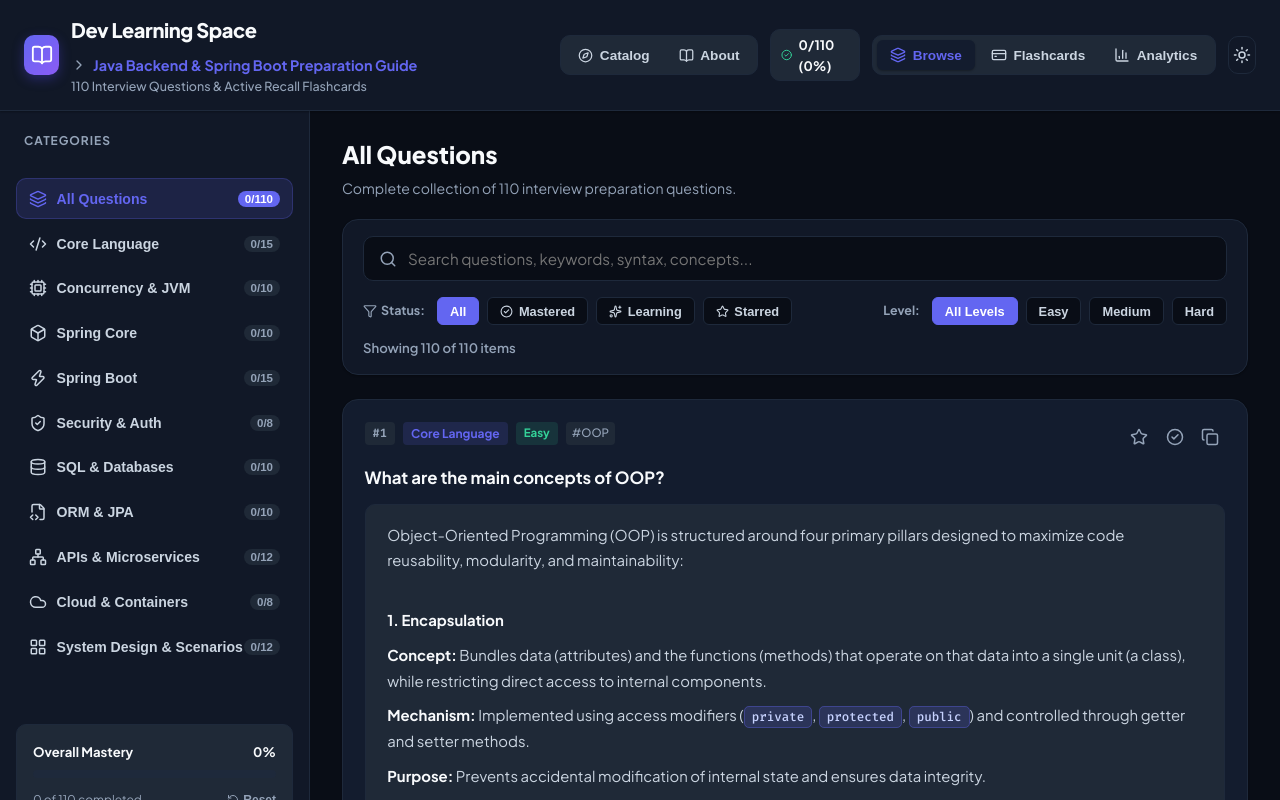
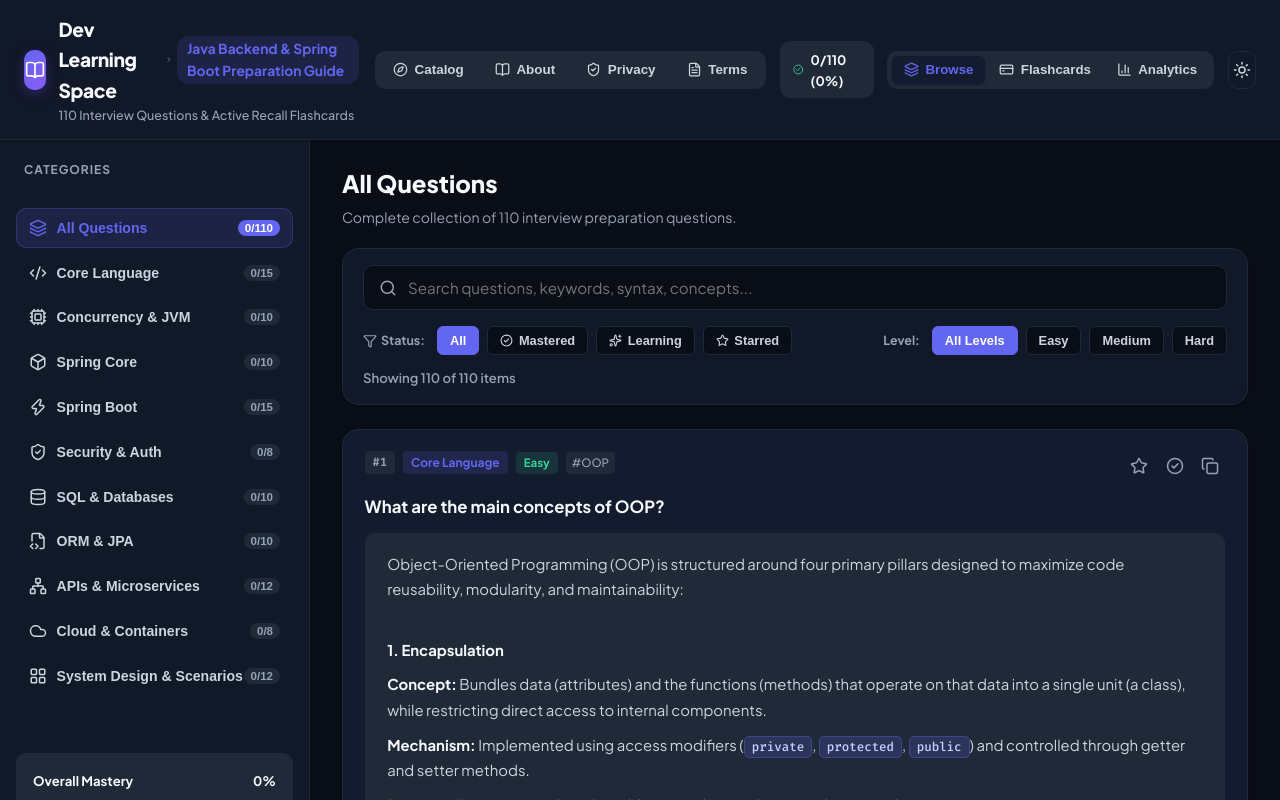
Before and after one commit to q201/dev-learning-space, a React (Vite) app: page / in a window 1280 px wide. Both pictures are taken after a click on the button "Start Study Guide". Shown: the top 800 px of the page. Built offline with nearby package versions, Linux system fonts and the light colour scheme.

Commit message:
style: refine header navigation bar layout with crisp top links, guide tags, and study mode switchers

```diff
--- a/src/components/Header.jsx
+++ b/src/components/Header.jsx
@@ -9,9 +9,11 @@ import {
   Moon,
   Star,
   CheckCircle2,
-  Home,
   ChevronRight,
-  Compass
+  Compass,
+  FileText,
+  ShieldCheck,
+  Sparkles
 } from 'lucide-react';
 
 export const Header = () => {
@@ -43,21 +45,21 @@ export const Header = () => {
         {/* Brand Logo & Dynamic Breadcrumbs */}
         <div className="brand" onClick={returnToLanding} style={{ cursor: 'pointer' }}>
           <div className="brand-icon">
-            <BookOpen size={22} />
+            <BookOpen size={20} />
           </div>
           <div className="brand-text">
-            <div style={{ display: 'flex', alignItems: 'center', gap: '8px', flexWrap: 'wrap' }}>
-              <h1 style={{ fontSize: '1.25rem', fontWeight: 800 }}>Dev Learning Space</h1>
+            <div style={{ display: 'flex', alignItems: 'center', gap: '8px' }}>
+              <h1 style={{ fontSize: '1.2rem', fontWeight: 800 }}>Dev Learning Space</h1>
               {activeGuideObj && (
-                <div style={{ display: 'flex', alignItems: 'center', gap: '6px' }}>
-                  <ChevronRight size={16} color="var(--text-muted)" />
-                  <span style={{ fontSize: '0.9rem', fontWeight: 700, color: 'var(--accent-primary)' }}>
+                <div style={{ display: 'flex', alignItems: 'center', gap: '4px' }}>
+                  <ChevronRight size={15} color="var(--text-muted)" />
+                  <span className="brand-guide-tag">
                     {activeGuideObj.title}
                   </span>
                 </div>
               )}
             </div>
-            <p>
+            <p className="brand-subtitle">
               {activeGuideObj
                 ? `${totalQuestions} Interview Questions & Active Recall Flashcards`
                 : 'Software Engineering Interview & Technical Knowledge Portal'}
@@ -65,80 +67,82 @@ export const Header = () => {
           </div>
         </div>
 
-        {/* Header Action Controls */}
+        {/* Header Action Navigation */}
         <div className="header-actions">
-          {/* Navigation Pill Group */}
-          <div className="nav-pill-group">
+          {/* Main Top Navigation Items */}
+          <nav className="header-nav-links">
             <button
-              className={`nav-pill-btn ${currentPage === 'home' && !selectedTopic ? 'active' : ''}`}
+              className={`header-nav-item ${currentPage === 'home' && !selectedTopic ? 'active' : ''}`}
               onClick={() => navigateTo('home')}
-              title="Explore All Interview Modules & Guides"
             >
               <Compass size={15} />
               <span>Catalog</span>
             </button>
+
             <button
-              className={`nav-pill-btn ${currentPage === 'about' ? 'active' : ''}`}
+              className={`header-nav-item ${currentPage === 'about' ? 'active' : ''}`}
               onClick={() => navigateTo('about')}
-              title="About Dev Learning Space"
             >
               <BookOpen size={15} />
               <span>About</span>
             </button>
-          </div>
 
-          {/* Dynamic Topic Progress Pill */}
+            <button
+              className={`header-nav-item ${currentPage === 'privacy' ? 'active' : ''}`}
+              onClick={() => navigateTo('privacy')}
+            >
+              <ShieldCheck size={15} />
+              <span className="hide-mobile">Privacy</span>
+            </button>
+
+            <button
+              className={`header-nav-item ${currentPage === 'terms' ? 'active' : ''}`}
+              onClick={() => navigateTo('terms')}
+            >
+              <FileText size={15} />
+              <span className="hide-mobile">Terms</span>
+            </button>
+          </nav>
+
+          {/* Dynamic Topic Mastery Pill */}
           {selectedTopic && (
-            <div className="nav-pill-group" style={{ padding: '4px 10px', alignItems: 'center' }}>
-              <div style={{ display: 'flex', alignItems: 'center', gap: '6px', fontSize: '0.82rem', fontWeight: 700 }}>
-                <CheckCircle2 size={16} color="var(--success)" />
-                <span>{masteredCount}/{totalQuestions} ({percentage}%)</span>
-              </div>
+            <div className="topic-progress-badge" title="Topic Mastery Progress">
+              <CheckCircle2 size={15} color="var(--success)" />
+              <span>{masteredCount}/{totalQuestions} ({percentage}%)</span>
               {bookmarkedCount > 0 && (
-                <div
-                  style={{
-                    display: 'flex',
-                    alignItems: 'center',
-                    gap: '4px',
-                    fontSize: '0.82rem',
-                    fontWeight: 700,
-                    color: 'var(--warning)',
-                    marginLeft: '8px'
-                  }}
-                  title={`${bookmarkedCount} Bookmarked Questions`}
-                >
-                  <Star size={14} fill="var(--warning)" color="var(--warning)" />
-                  <span>{bookmarkedCount}</span>
-                </div>
+                <span className="bookmark-count-pill" title={`${bookmarkedCount} Bookmarked Questions`}>
+                  <Star size={13} fill="var(--warning)" color="var(--warning)" />
+                  {bookmarkedCount}
+                </span>
               )}
             </div>
           )}
 
-          {/* View Mode Switcher (Browse, Flashcards, Analytics) */}
+          {/* Study Mode Switchers (Browse, Flashcards, Analytics) */}
           {selectedTopic && (
-            <div className="nav-pill-group">
+            <div className="study-mode-group">
               <button
-                className={`nav-pill-btn ${viewMode === 'list' ? 'active' : ''}`}
+                className={`mode-btn ${viewMode === 'list' ? 'active' : ''}`}
                 onClick={() => setViewMode('list')}
                 title="Browse Questions List"
               >
-                <Layers size={16} />
+                <Layers size={15} />
                 <span className="hide-mobile">Browse</span>
               </button>
               <button
-                className={`nav-pill-btn ${viewMode === 'flashcards' ? 'active' : ''}`}
+                className={`mode-btn ${viewMode === 'flashcards' ? 'active' : ''}`}
                 onClick={() => setViewMode('flashcards')}
                 title="Active Recall Flashcards Mode"
               >
-                <CreditCard size={16} />
+                <CreditCard size={15} />
                 <span className="hide-mobile">Flashcards</span>
               </button>
               <button
-                className={`nav-pill-btn ${viewMode === 'stats' ? 'active' : ''}`}
+                className={`mode-btn ${viewMode === 'stats' ? 'active' : ''}`}
                 onClick={() => setViewMode('stats')}
                 title="Mastery Progress Analytics"
               >
-                <BarChart3 size={16} />
+                <BarChart3 size={15} />
                 <span className="hide-mobile">Analytics</span>
               </button>
             </div>
--- a/src/styles/main.css
+++ b/src/styles/main.css
@@ -164,37 +164,115 @@ body {
 .header-actions {
   display: flex;
   align-items: center;
-  gap: 0.75rem;
-}
-
-.nav-pill-group {
-  display: flex;
+  gap: 0.85rem;
+}
+
+.brand-guide-tag {
+  font-size: 0.86rem;
+  font-weight: 700;
+  color: var(--accent-primary);
+  background: var(--accent-light);
+  padding: 2px 10px;
+  border-radius: 12px;
+}
+
+.brand-subtitle {
+  font-size: 0.78rem;
+  color: var(--text-muted);
+  font-weight: 500;
+}
+
+/* Header Top Navigation Links */
+.header-nav-links {
+  display: flex;
+  align-items: center;
+  gap: 0.25rem;
   background: var(--bg-tertiary);
   padding: 4px;
   border-radius: var(--radius-md);
-  gap: 2px;
-  border: 1px solid var(--border-color);
-}
-
-.nav-pill-btn {
-  display: flex;
+  border: 1px solid var(--border-color);
+}
+
+.header-nav-item {
+  display: inline-flex;
   align-items: center;
   gap: 0.4rem;
-  padding: 0.45rem 0.85rem;
+  padding: 0.4rem 0.85rem;
   border-radius: var(--radius-sm);
   border: none;
   background: transparent;
   color: var(--text-secondary);
-  font-size: 0.85rem;
+  font-size: 0.84rem;
   font-weight: 600;
   cursor: pointer;
-}
-
-.nav-pill-btn:hover {
-  color: var(--text-primary);
-}
-
-.nav-pill-btn.active {
+  transition: all 0.2s ease;
+}
+
+.header-nav-item:hover {
+  color: var(--text-primary);
+  background: var(--bg-hover);
+}
+
+.header-nav-item.active {
+  background: var(--bg-card);
+  color: var(--accent-primary);
+  box-shadow: var(--shadow-sm);
+}
+
+/* Topic Progress Badge */
+.topic-progress-badge {
+  display: flex;
+  align-items: center;
+  gap: 0.45rem;
+  padding: 0.4rem 0.75rem;
+  background: var(--bg-tertiary);
+  border: 1px solid var(--border-color);
+  border-radius: var(--radius-md);
+  font-size: 0.82rem;
+  font-weight: 700;
+  color: var(--text-primary);
+}
+
+.bookmark-count-pill {
+  display: inline-flex;
+  align-items: center;
+  gap: 0.25rem;
+  margin-left: 0.35rem;
+  color: var(--warning);
+  font-size: 0.8rem;
+}
+
+/* Study Mode Group */
+.study-mode-group {
+  display: flex;
+  align-items: center;
+  gap: 2px;
+  background: var(--bg-tertiary);
+  padding: 4px;
+  border-radius: var(--radius-md);
+  border: 1px solid var(--border-color);
+}
+
+.mode-btn {
+  display: inline-flex;
+  align-items: center;
+  gap: 0.4rem;
+  padding: 0.4rem 0.75rem;
+  border-radius: var(--radius-sm);
+  border: none;
+  background: transparent;
+  color: var(--text-secondary);
+  font-size: 0.83rem;
+  font-weight: 600;
+  cursor: pointer;
+  transition: all 0.2s ease;
+}
+
+.mode-btn:hover {
+  color: var(--text-primary);
+}
+
+.mode-btn.active {
   background: var(--bg-card);
   color: var(--accent-primary);
   box-shadow: var(--shadow-sm);
```
